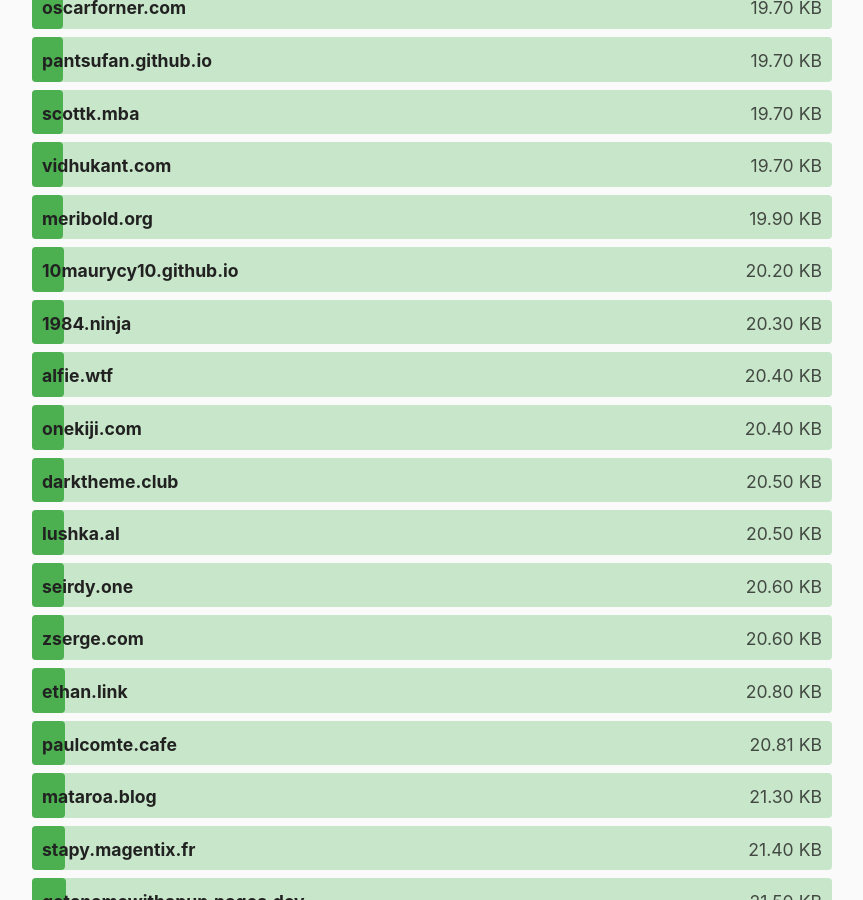
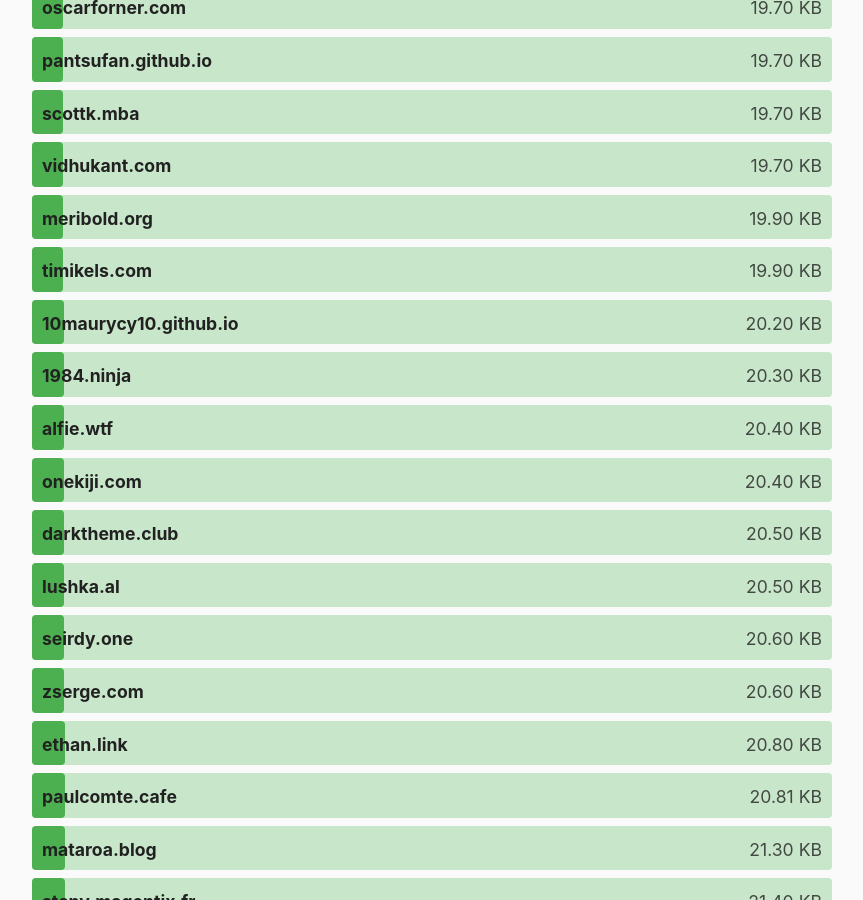
Before and after one commit to kevquirk/512kb.club, a Jekyll site: the page built from index.md, in a window 1280 px wide and 900 px high, scrolled down 8949 px. Shown: the whole window, without its empty margins (208-1071 px from the left). Built offline with Jekyll 4.4.1, drawn with Linux system fonts in a browser that asks for light colours.

Commit message:
Update sites.yml

```diff
--- a/_data/sites.yml
+++ b/_data/sites.yml
@@ -3697,3 +3697,8 @@
   url: https://zwieratko.sk/
   size: 28.07
   last_checked: 2024-02-11
+
+- domain: timikels.com
+  url: https://timikels.com/blog/
+  size: 19.9
+  last_checked: 2024-03-06
```
